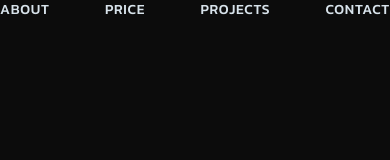
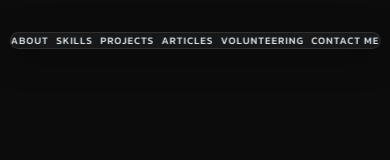
Before and after one commit to Avi511/Portfolio, a Next.js app: page / in a window 390 px wide. Shown: the top 160 px of the page. Built offline with nearby package versions, Linux system fonts and the light colour scheme.

Commit message:
feat: implement responsive HeroSection, Navbar, and Sidebar layout components into main portfolio page

```diff
--- a/src/app/page.tsx
+++ b/src/app/page.tsx
@@ -5,10 +5,14 @@ import MarqueeSection from "../components/MarqueeSection";
 import AboutSection from "../components/AboutSection";
 import ServicesSection from "../components/ServicesSection";
 import ProjectsSection from "../components/ProjectsSection";
+import Navbar from "../components/Navbar";
+import Sidebar from "../components/Sidebar";
 
 export default function Portfolio() {
   return (
     <div className="main-wrapper overflow-x-clip min-h-screen bg-[#0C0C0C]">
+      <Navbar />
+      <Sidebar />
       <HeroSection />
       <MarqueeSection />
       <AboutSection />
--- a/src/components/HeroSection.tsx
+++ b/src/components/HeroSection.tsx
@@ -14,51 +14,8 @@ export default function HeroSection() {
 
   return (
     <section className="relative h-screen w-full flex flex-col justify-between bg-[#0C0C0C] overflow-hidden px-6 md:px-10 pb-7 sm:pb-8 md:pb-10">
-      {/* Navbar fades in with delay 0, y -20 */}
-      <FadeIn delay={0} y={-20} duration={0.8} as="div" className="w-full">
-        <nav className="flex justify-between items-center w-full pt-6 md:pt-8 font-medium uppercase tracking-wider text-[#D7E2EA] text-sm md:text-lg lg:text-[1.4rem] select-none">
-          <a
-            href="#about"
-            onClick={(e) => {
-              e.preventDefault();
-              handleScrollTo("about");
-            }}
-            className="hover:opacity-70 transition-opacity duration-200"
-          >
-            About
-          </a>
-          <a
-            href="#services"
-            onClick={(e) => {
-              e.preventDefault();
-              handleScrollTo("services");
-            }}
-            className="hover:opacity-70 transition-opacity duration-200"
-          >
-            Price
-          </a>
-          <a
-            href="#projects"
-            onClick={(e) => {
-              e.preventDefault();
-              handleScrollTo("projects");
-            }}
-            className="hover:opacity-70 transition-opacity duration-200"
-          >
-            Projects
-          </a>
-          <a
-            href="#contact"
-            onClick={(e) => {
-              e.preventDefault();
-              handleScrollTo("about"); // The about section has contact button at the bottom
-            }}
-            className="hover:opacity-70 transition-opacity duration-200"
-          >
-            Contact
-          </a>
-        </nav>
-      </FadeIn>
+      {/* Top spacing to account for fixed global Navbar */}
+      <div className="w-full pt-16 md:pt-20"></div>
 
       {/* Hero Portrait - Centered absolutely */}
       <div className="absolute left-1/2 top-1/2 -translate-x-1/2 -translate-y-1/2 sm:top-auto sm:translate-y-0 sm:bottom-0 z-10 pointer-events-none">
--- /dev/null
+++ b/src/components/Navbar.tsx
@@ -0,0 +1,42 @@
+"use client";
+
+import FadeIn from "./FadeIn";
+
+export default function Navbar() {
+  const handleScrollTo = (id: string) => {
+    const element = document.getElementById(id);
+    if (element) {
+      element.scrollIntoView({ behavior: "smooth" });
+    }
+  };
+
+  const navLinks = [
+    { name: "About", id: "about" },
+    { name: "Skills", id: "skills" },
+    { name: "Projects", id: "projects" },
+    { name: "Articles", id: "articles" },
+    { name: "Volunteering", id: "volunteering" },
+    { name: "Contact Me", id: "contact" },
+  ];
+
+  return (
+    <FadeIn delay={0} y={-20} duration={0.8} as="div" className="fixed top-8 left-1/2 -translate-x-1/2 z-50 w-[95%] md:w-[85%] max-w-5xl">
+      <nav className="flex justify-between items-center px-8 md:px-14 py-5 md:py-6 rounded-[40px] border border-white/10 bg-[#ffffff]/5 backdrop-blur-2xl shadow-[0_8px_32px_0_rgba(0,0,0,0.37)] font-medium uppercase tracking-widest text-[#D7E2EA] text-[10px] sm:text-xs md:text-sm lg:text-[15px] select-none overflow-x-auto no-scrollbar">
+        {navLinks.map((link) => (
+          <a
+            key={link.id}
+            href={`#${link.id}`}
+            onClick={(e) => {
+              e.preventDefault();
+              handleScrollTo(link.id);
+            }}
+            className="hover:text-white hover:drop-shadow-[0_0_8px_rgba(255,255,255,0.8)] transition-all duration-300 relative group whitespace-nowrap"
+          >
+            {link.name}
+            <span className="absolute -bottom-1 left-0 w-0 h-[2px] bg-gradient-to-r from-transparent via-[#D7E2EA] to-transparent transition-all duration-300 group-hover:w-full"></span>
+          </a>
+        ))}
+      </nav>
+    </FadeIn>
+  );
+}
--- /dev/null
+++ b/src/components/Sidebar.tsx
@@ -0,0 +1,27 @@
+"use client";
+
+import FadeIn from "./FadeIn";
+import { Mail } from "lucide-react";
+import { FaGithub, FaLinkedin } from "react-icons/fa";
+
+export default function Sidebar() {
+  return (
+    <FadeIn delay={0.2} x={20} y={0} duration={0.8} as="div" className="fixed right-0 top-1/2 -translate-y-1/2 z-50 hidden md:block">
+      <div className="flex flex-col items-center gap-6 py-8 px-4 bg-[#ffffff]/5 backdrop-blur-xl border border-white/10 border-r-0 rounded-l-3xl shadow-[0_8px_32px_0_rgba(0,0,0,0.37)] select-none">
+        <a href="https://github.com" target="_blank" rel="noopener noreferrer" className="text-[#D7E2EA] hover:text-white hover:scale-110 hover:drop-shadow-[0_0_8px_rgba(255,255,255,0.8)] transition-all duration-300">
+          <FaGithub size={24} />
+        </a>
+        <a href="https://linkedin.com" target="_blank" rel="noopener noreferrer" className="text-[#D7E2EA] hover:text-white hover:scale-110 hover:drop-shadow-[0_0_8px_rgba(255,255,255,0.8)] transition-all duration-300">
+          <FaLinkedin size={24} />
+        </a>
+        <a href="mailto:contact@example.com" className="text-[#D7E2EA] hover:text-white hover:scale-110 hover:drop-shadow-[0_0_8px_rgba(255,255,255,0.8)] transition-all duration-300">
+          <Mail strokeWidth={1.5} size={24} />
+        </a>
+        <div className="w-[1px] h-16 bg-gradient-to-b from-[#D7E2EA]/50 to-transparent my-2" />
+        <span className="text-[#D7E2EA] font-light tracking-widest text-sm uppercase whitespace-nowrap" style={{ writingMode: 'vertical-rl', transform: 'rotate(180deg)' }}>
+          Connect with me
+        </span>
+      </div>
+    </FadeIn>
+  );
+}
```
